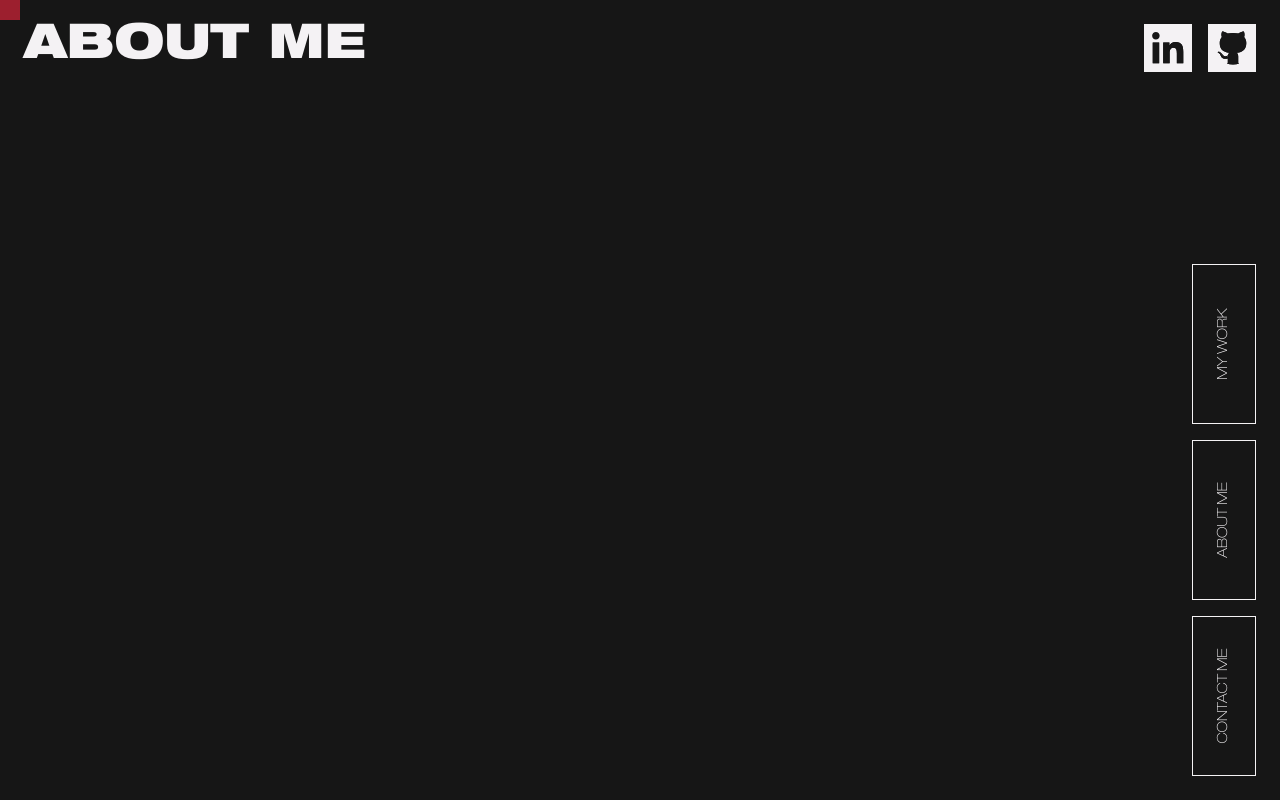
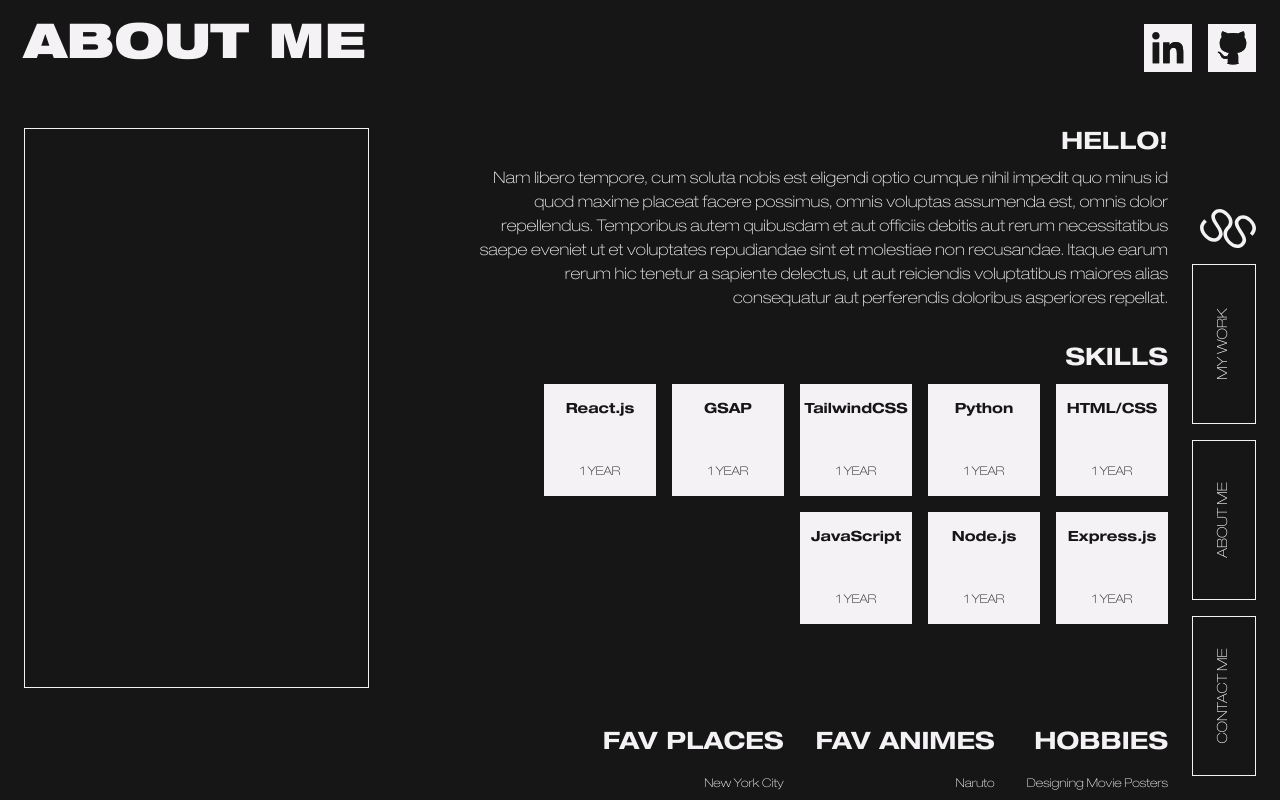
Before and after one commit to Hassanmushtaq524/newportfolio, a React (Create React App) app: page /about in a window 1280 px wide. Built offline with nearby package versions, Linux system fonts and the light colour scheme.

Commit message:
made some development on about page

```diff
--- a/src/App.jsx
+++ b/src/App.jsx
@@ -10,20 +10,24 @@ import { useEffect } from 'react';
 
 function App() {
 
-  function handleMouseMove(event) {
-    const el = document.querySelector("#cursor");
-    if (!el) return;
-    gsap.to(el, {
-      x: event.clientX - (el.getBoundingClientRect().width / 2),
-      y: event.clientY - (el.getBoundingClientRect().height / 2),
-      duration: 0.5
-    })
-  }
-  window.addEventListener('mousemove', handleMouseMove);
+  /**
+   * TODO: uncomment and fix scroll issue later
+   */
+  // function handleMouseMove(event) {
+  //   const el = document.querySelector("#cursor");
+  //   if (!el) return;
+  //   gsap.to(el, {
+  //     x: event.clientX - (el.getBoundingClientRect().width / 2),
+  //     y: event.clientY - (el.getBoundingClientRect().height / 2),
+  //     duration: 0.5
+  //   })
+  // }
+  // window.addEventListener('mousemove', handleMouseMove);
+
 
   return (
     <div id="" className="relative h-dvh w-screen bg-secondary overflow-hidden">
-      <div id="cursor" className="absolute z-[10] bg-maroon size-5 bg-blend-difference" />
+      {/* <div id="cursor" className="absolute z-[10] bg-maroon size-5 bg-blend-difference" /> */}
       <Navbar/>
       <Routes>
         <Route index element={<Home/>}/>
--- a/src/components/About.jsx
+++ b/src/components/About.jsx
@@ -1,28 +1,96 @@
 import React from 'react'
 import linkedInIcon from '../assets/img/linkedin.svg';
 import githubIcon from '../assets/img/github.svg';
+
+const skills = [
+  { title: "React.js", desc: "1 YEAR"},
+  { title: "GSAP", desc: "1 YEAR"},
+  { title: "TailwindCSS", desc: "1 YEAR"},
+  { title: "Python", desc: "1 YEAR"},
+  { title: "HTML/CSS", desc: "1 YEAR"},
+  { title: "JavaScript", desc: "1 YEAR"},
+  { title: "Node.js", desc: "1 YEAR"},
+  { title: "Express.js", desc: "1 YEAR"}
+]
+
 
 
 
 const About = () => {
 
   return (
-    <div id="about" className="relative h-dvh w-screen bg-primary flex-center overflow-hidden">
+    <div id="about" className="relative h-dvh w-screen bg-primary flex flex-col overflow-x-hidden">
         {/* top left text */}
         <h1 className="absolute top-[24px] left-[24px] font-black display text-secondary w-80 sm:w-fit">
           ABOUT ME
         </h1>
         {/* top right stuff */}
-        <div className="absolute top-[24px] right-[24px] size-fit flex flex-col items-end md:flex-row gap-4">
-          <img className="size-12 z-50 hover:rotate-[-60deg] duration-500"
+        <div className="fixed z-[100] top-[24px] right-[24px] size-fit flex flex-col items-end md:flex-row gap-4">
+          <img className="size-12  hover:rotate-[-60deg] duration-700"
                 src={linkedInIcon}
                 onClick={() => window.location.href = 'https://www.linkedin.com/in/hassan-mushtaq-3a5143230/'}
                 alt="linkedin" />
-          <img className="size-12 z-50 hover:rotate-[-60deg] duration-500"
+          <img className="size-12 hover:rotate-[-60deg] duration-700"
                 src={githubIcon}
                 onClick={() => window.location.href = 'https://github.com/HassanMushtaq524'}
                 alt="github" />
+        </div>
+
+        {/* MAIN */}
+        <section className="main h-fit w-full pt-32 pe-28 p-[24px] flex flex-col lg:flex-row gap-24 justify-between">
+          {/* img */}
+          <div className="w-full h-[35rem] lg:size-[35rem] border-[0.5px] border-secondary overflow-hidden">
           </div>
+          {/* right content */}
+          <div className="flex flex-col gap-24 md:gap-8 size-fit text-end">
+            {/* top stuff */}
+            <div>
+              <h3 className="sub-heading font-bold text-secondary mb-2">HELLO!</h3>
+              <p className="font-xs text-secondary font-thin">Nam libero tempore, cum soluta nobis est eligendi optio cumque nihil impedit quo minus id quod maxime placeat facere possimus, omnis voluptas assumenda est, omnis dolor repellendus. Temporibus autem quibusdam et aut officiis debitis aut rerum necessitatibus saepe eveniet ut et voluptates repudiandae sint et molestiae non recusandae. Itaque earum rerum hic tenetur a sapiente delectus,
+                  ut aut reiciendis voluptatibus maiores alias consequatur aut perferendis doloribus asperiores repellat.</p>
+            </div>
+            {/* Skills */}
+            <div className="flex flex-col">
+              <h3 className="sub-heading font-bold text-secondary mb-2">SKILLS</h3>
+              <div className="h-fit flex flex-wrap justify-end gap-4 items-star size-full">
+                  {skills.map((x, i) => (
+                    <div className="size-28 p-4 gap-4 bg-secondary text-primary flex flex-col items-center justify-between duration-700 hover:-rotate-[60deg]">
+                      <h3 className="font-bold text-sm">{x.title}</h3>
+                      <p className="font-thin text-xs">{x.desc}</p>
+                    </div>
+                  ))}
+              </div>
+            </div>
+          </div>
+        </section>
+
+
+        {/* HOBBIES / INTERESTS */}
+        <section className="hobbies h-fit pe-28 p-24 md:p-4 md:pe-28 flex flex-col items-end md:flex-row md:justify-end md:items-start gap-24 md:gap-8 text-end">
+          <div className="size-fit gap-4 text-secondary flex flex-col items-end justify-between">
+            <h3 className="font-bold sub-heading">FAV PLACES</h3>
+            <p className="font-thin text-xs">New York City</p>
+            <p className="font-thin text-xs"></p>
+            <p className="font-thin text-xs"></p>
+            <p className="font-thin text-xs"></p>
+            <p className="font-thin text-xs"></p>
+          </div>
+          <div className="size-fit gap-4 text-secondary flex flex-col items-end justify-between">
+            <h3 className="font-bold sub-heading">FAV ANIMES</h3>
+            <p className="font-thin text-xs">Naruto</p>
+            <p className="font-thin text-xs">Jujutsu Kaisen</p>
+            <p className="font-thin text-xs">Hyouka</p>
+            <p className="font-thin text-xs">Demon Slayer</p>
+            <p className="font-thin text-xs">Attack on titan</p>
+          </div>
+          <div className="size-fit gap-4 text-secondary flex flex-col items-end justify-between">
+            <h3 className="font-bold sub-heading">HOBBIES</h3>
+            <p className="font-thin text-xs">Designing Movie Posters</p>
+            <p className="font-thin text-xs">Gaming ~ Valorant/CS2</p>
+            <p className="font-thin text-xs">Watching Animes</p>
+            <p className="font-thin text-xs">Drawing</p>
+          </div>
+        </section>
     </div>
   )
 }
--- a/src/components/Navbar.jsx
+++ b/src/components/Navbar.jsx
@@ -3,6 +3,7 @@ import gsap from 'gsap';
 import { useNavigate } from 'react-router-dom';
 import CurrentDate from './CurrentDate';
 import { useWindowSize } from 'react-use';
+import logo from "../assets/img/logo.svg";
 
 
 const items = [
@@ -154,6 +155,8 @@ const Navbar = () => {
         }
     }
 
+
+
     return (
         <>
             <div id="navbar" className="fixed z-50 right-0 top-0 w-fit h-full">
@@ -168,7 +171,7 @@ const Navbar = () => {
                             className="fixed top-0 left-0 size-full z-40 bg-primary flex flex-col items-center justify-center gap-12">
                             {items.map((x, i) => (
                             <div>
-                                <a onClick={() => handleClick(x.href)} className="text-3xl font-bold text-secondary">
+                                <a id={`item-${i}-a`} onClick={() => handleClick(x.href)} className="text-3xl font-bold text-secondary">
                                     {x.text}
                                 </a>
                             </div>
@@ -180,6 +183,8 @@ const Navbar = () => {
                     <nav
                         ref={navRef}
                         className="size-full flex flex-col items-end justify-start md:justify-center lg:justify-end gap-4 p-6 font-thin">
+                        {/* logo */}
+                        <img src={logo} className="w-fit hover:rotate-[-60deg] duration-500" onClick={() => handleClick("/")} alt='logo'/>
                         {/* items */}
                         {items.map((x, i) => (
                             <div
--- a/src/index.css
+++ b/src/index.css
@@ -2,9 +2,7 @@
 @tailwind components;
 @tailwind utilities;
 
-:root {
-  cursor: none;
-}
+
 body {
   margin: 0;
   font-family: -apple-system, BlinkMacSystemFont, 'Segoe UI', 'Roboto', 'Oxygen',
@@ -49,7 +47,7 @@ code {
   }
 
   .para {
-    @apply text-lg
+    @apply text-sm md:text-lg
   }
 
   .sub-heading {
```
